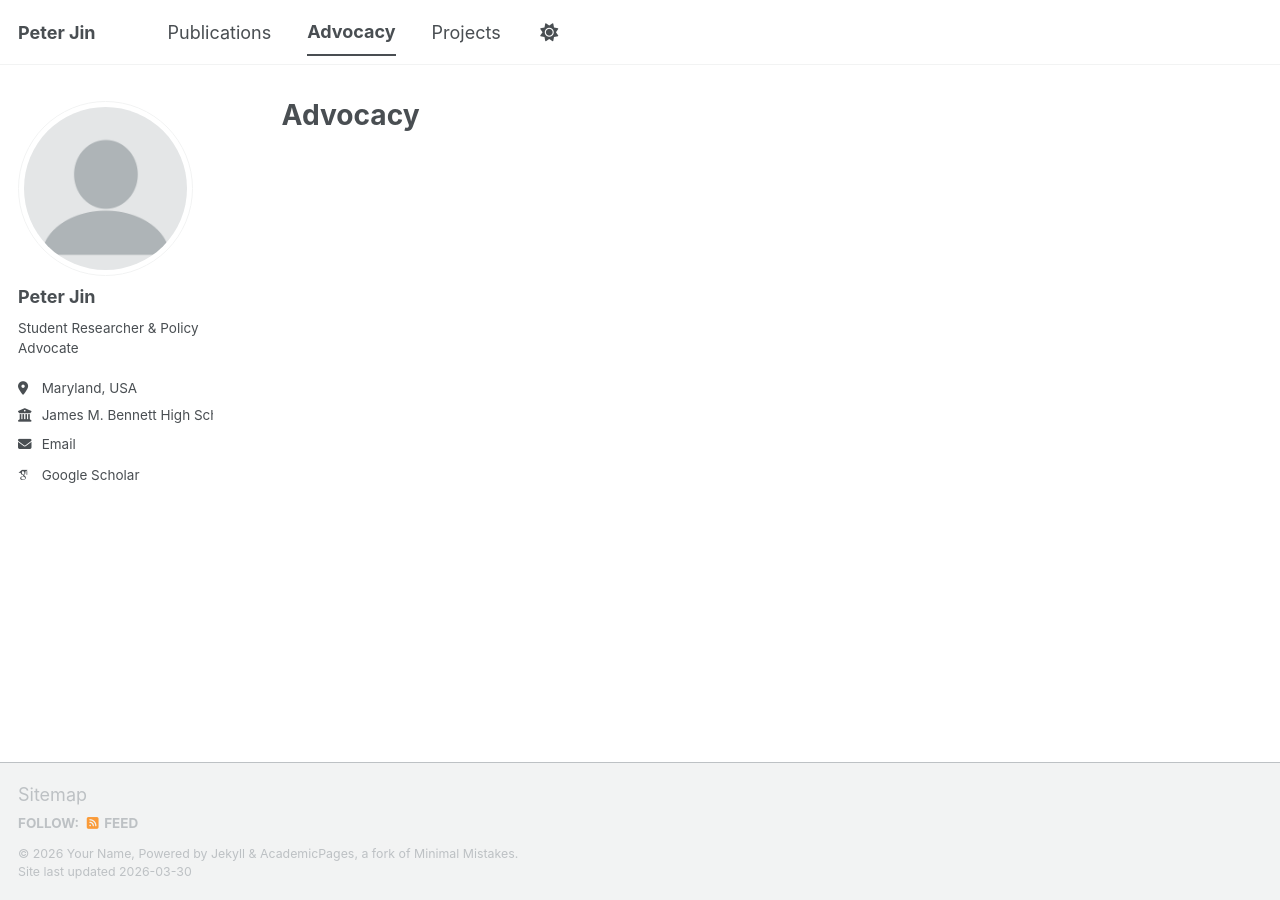
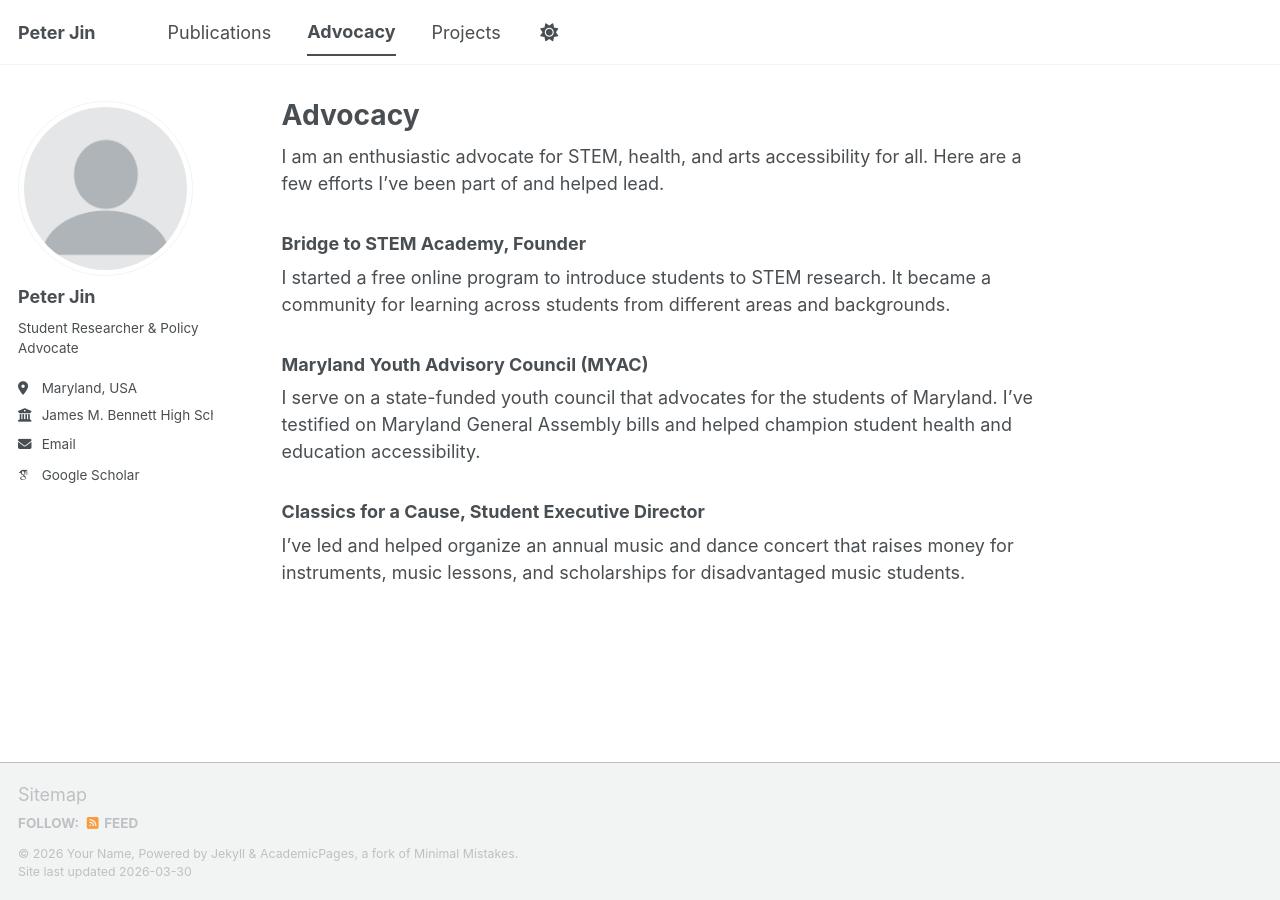
Before and after one commit to peterljin/peterljin.github.io, a Jekyll site: the page built from _pages/advocacy.md, in a window 1280 px wide. Built offline with Jekyll 4.4.1, drawn with Linux system fonts in a browser that asks for light colours; some web fonts are replaced; a script bundle is joined from its source files by our own code; library files that are not in the unit come from our copies.

Commit message:
Update advocacy.md

```diff
--- a/_pages/advocacy.md
+++ b/_pages/advocacy.md
@@ -2,5 +2,18 @@
 title: "Advocacy"
 permalink: /advocacy/
 author_profile: true
-layout: archive
 ---
+
+I am an enthusiastic advocate for STEM, health, and arts accessibility for all. Here are a few efforts I’ve been part of and helped lead.
+
+### Bridge to STEM Academy, Founder
+
+I started a free online program to introduce students to STEM research. It became a community for learning across students from different areas and backgrounds.
+
+### Maryland Youth Advisory Council (MYAC)
+
+I serve on a state-funded youth council that advocates for the students of Maryland. I've testified on Maryland General Assembly bills and helped champion student health and education accessibility.
+
+### Classics for a Cause, Student Executive Director
+
+I've led and helped organize an annual music and dance concert that raises money for instruments, music lessons, and scholarships for disadvantaged music students.
```
